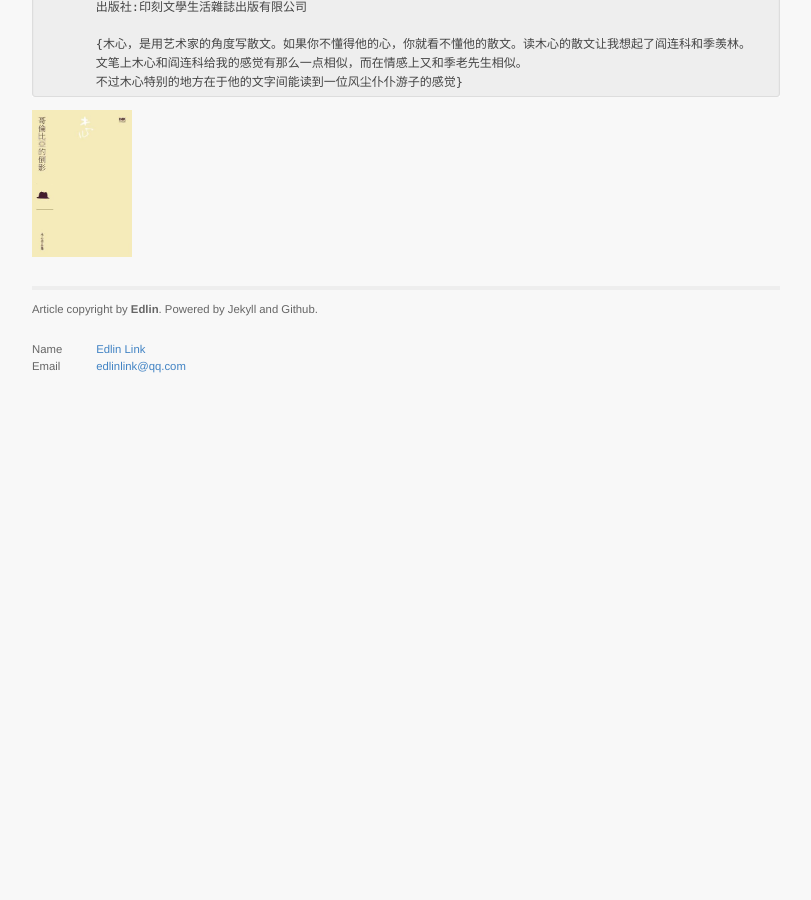
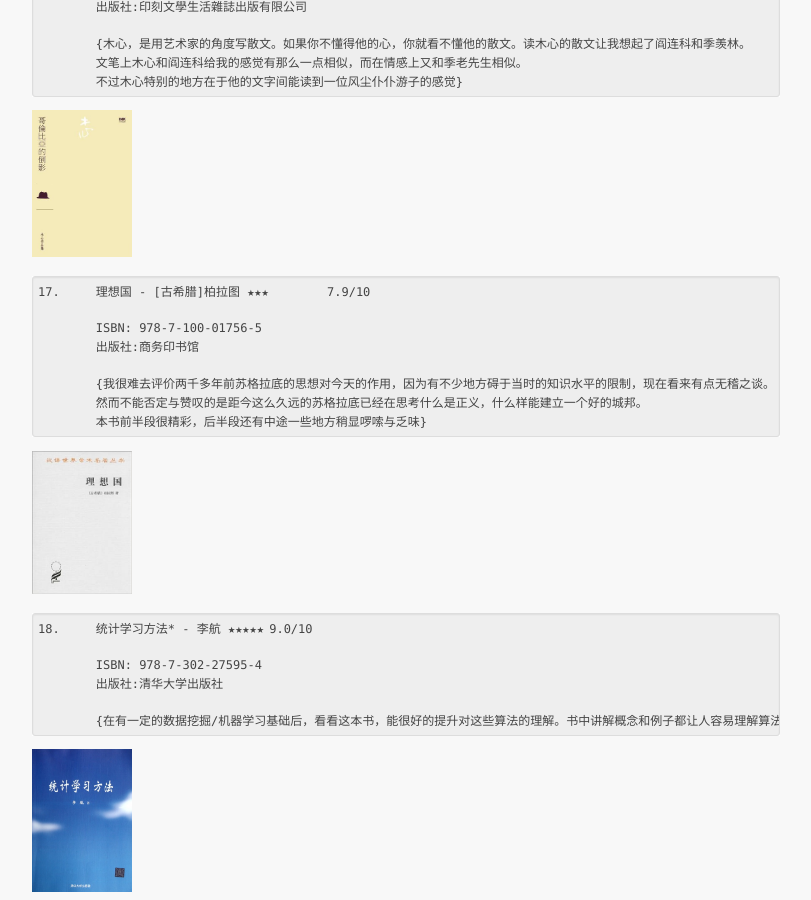
Before and after one commit to EdlinLink/edlinlink.github.io, a Jekyll site: the page built from _posts/2014-01-05-University_Book_List.md, in a window 1280 px wide and 900 px high, scrolled down 3954 px. Shown: the whole window, without its empty margins (234-1045 px from the left). Built offline with Jekyll 4.4.1, drawn with Linux system fonts in a browser that asks for light colours; Markdown is read by kramdown in place of the engine named in the settings; comment, search, counter and statistics services are not loaded; before the commit the page ends 4359 px from its top, so only the background shows below that.

Commit message:
new post

```diff
--- a/_posts/2014-01-05-University_Book_List.md
+++ b/_posts/2014-01-05-University_Book_List.md
@@ -216,3 +216,23 @@ ps: 大学四年读100本书 => 一年读书25本 => 一个月读2本 => 两个
 		不过木心特别的地方在于他的文字间能读到一位风尘仆仆游子的感觉}
 
 <img src="../picture/Book/GeLunBiYaDeDaoYing.jpg" width=100/>
+
+	17.	理想国 - [古希腊]柏拉图 ★★★	7.9/10
+
+		ISBN: 978-7-100-01756-5
+		出版社:商务印书馆
+
+		{我很难去评价两千多年前苏格拉底的思想对今天的作用，因为有不少地方碍于当时的知识水平的限制，现在看来有点无稽之谈。
+		然而不能否定与赞叹的是距今这么久远的苏格拉底已经在思考什么是正义，什么样能建立一个好的城邦。
+		本书前半段很精彩，后半段还有中途一些地方稍显啰嗦与乏味}
+
+<img src="../picture/Book/LiXiangGuo.jpg" width=100/>
+
+	18.	统计学习方法* - 李航 ★★★★★	9.0/10
+
+		ISBN: 978-7-302-27595-4
+		出版社:清华大学出版社
+
+		{在有一定的数据挖掘/机器学习基础后，看看这本书，能很好的提升对这些算法的理解。书中讲解概念和例子都让人容易理解算法，但是公式推导还是让我有点吃不消。}
+
+<img src="../picture/Book/TongJiXueXiFangFa.jpg" width=100/>
```
Also changed, not shown: picture/Book/TongJiXueXiFangFa.jpg (added).
